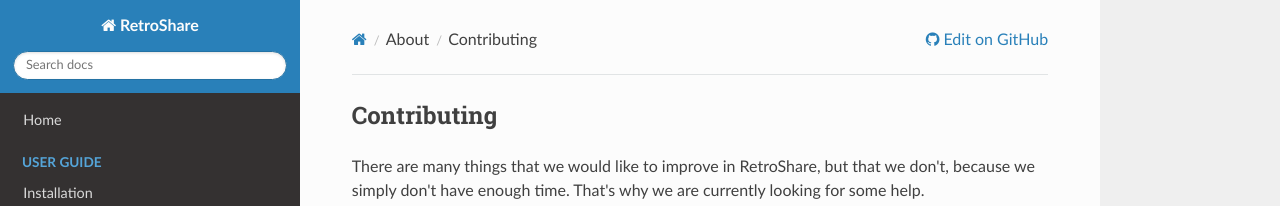
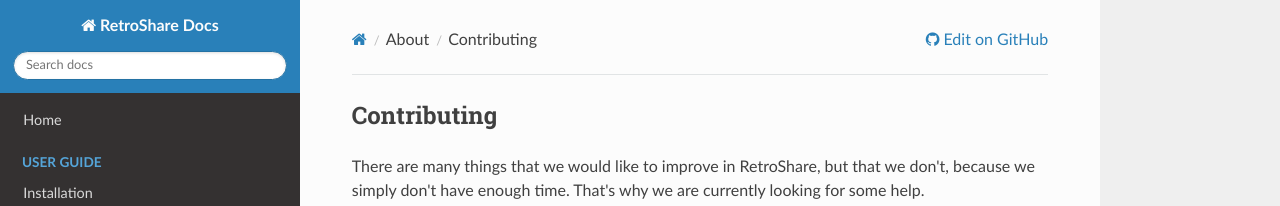
Before and after one commit to RetroShare/documentation, an MkDocs documentation site: the page built from docs/about/contributing.md, in a window 1280 px wide. Shown: the top 206 px of the page. Built offline with MkDocs 1.6.1, drawn with Linux system fonts in a browser that asks for light colours; nearby versions of some CDN libraries; old or Windows-style settings are respelled for this version of MkDocs.

Commit message:
added Docs

```diff
--- a/mkdocs.yml
+++ b/mkdocs.yml
@@ -1,4 +1,4 @@
-site_name: RetroShare
+site_name: RetroShare Docs
 site_url: https://retroshare.readthedocs.io
 site_description: RetroShare User Guide
 site_author: RetroShare Community
```
